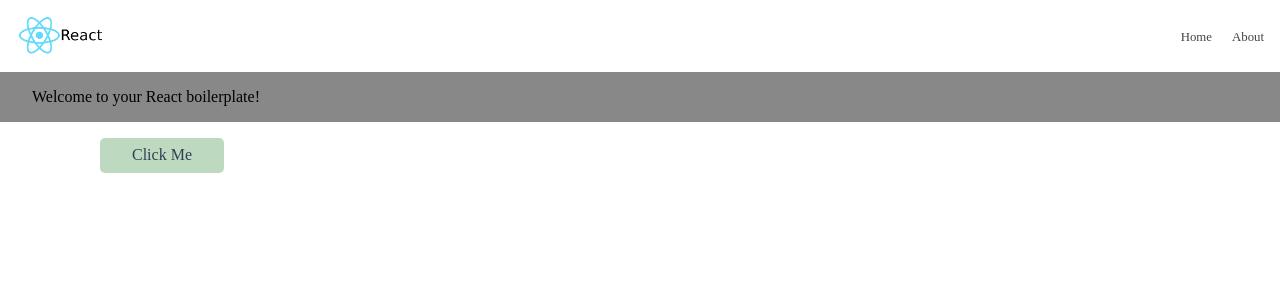
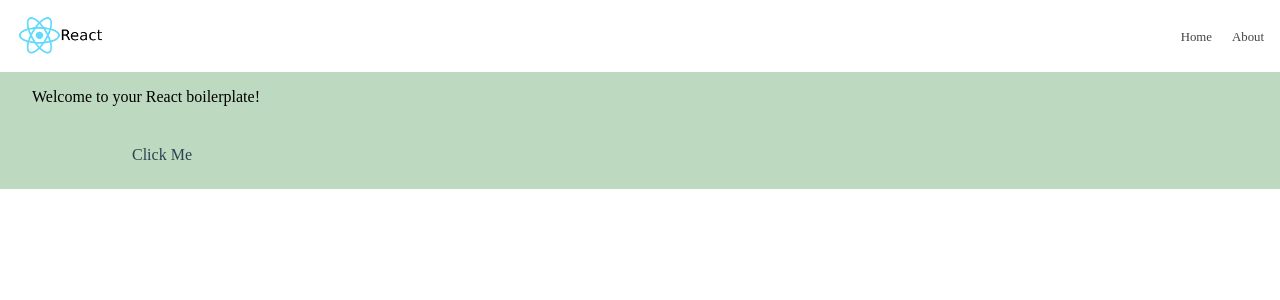
Before and after one commit to 3M-student-system/student-system-FE, a React (Create React App) app: page / in a window 1280 px wide. Shown: the top 300 px of the page. Built offline with nearby package versions, Linux system fonts and the light colour scheme.

Commit message:
section background added from theme file

```diff
--- a/src/components/Section/Section.style.js
+++ b/src/components/Section/Section.style.js
@@ -6,6 +6,6 @@ export const Container = styled.div`
 `;
 
 export const Section = styled.section`
-  background: #${(props) => props.background};
+  background: ${(props) => props.theme.primary.background};
   padding: 1em 2em;
 `;
```
